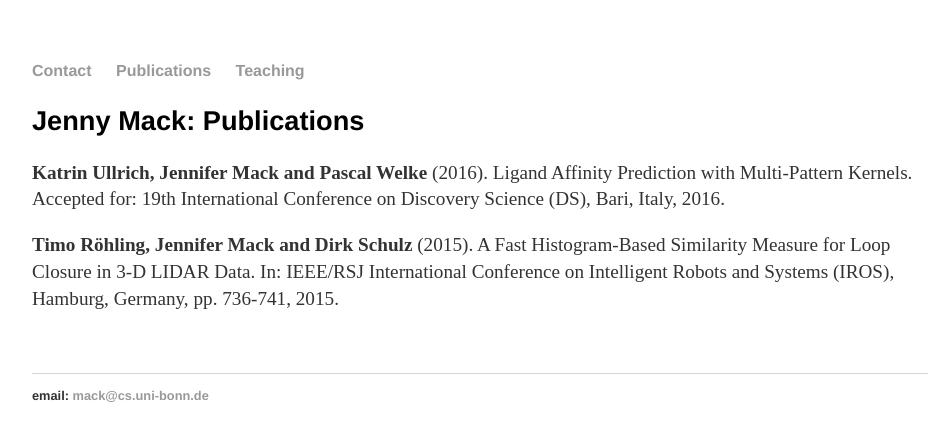
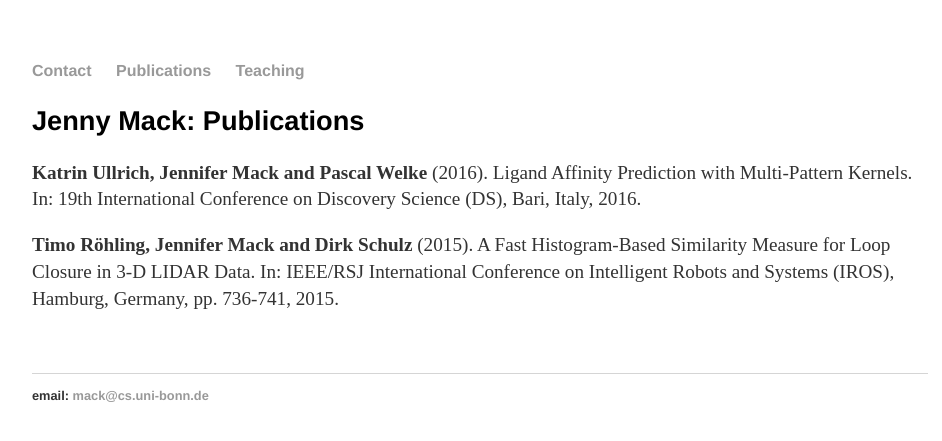
Before and after one commit to JennyMack/JennyMack.github.io, a Jekyll site: the page built from publications/index.html, in a window 1280 px wide. Shown: the top 441 px of the page, without its empty margins (160-1102 px from the left). Built offline with Jekyll 4.4.1, drawn with Linux system fonts in a browser that asks for light colours.

Commit message:
Paper published

```diff
--- a/publications/index.html
+++ b/publications/index.html
@@ -5,6 +5,6 @@ title: Publications
 
 <div class="cv">
 	<h2>Jenny Mack: Publications</h2>
-		<p><strong>Katrin Ullrich, Jennifer Mack and Pascal Welke</strong> (2016). Ligand Affinity Prediction with Multi-Pattern Kernels. Accepted for: 19th International Conference on Discovery Science (DS), Bari, Italy, 2016. <br>
+		<p><strong>Katrin Ullrich, Jennifer Mack and Pascal Welke</strong> (2016). Ligand Affinity Prediction with Multi-Pattern Kernels. In: 19th International Conference on Discovery Science (DS), Bari, Italy, 2016. <br>
 	<p><strong>Timo R&oumlhling, Jennifer Mack and Dirk Schulz</strong> (2015). A Fast Histogram-Based Similarity Measure for Loop Closure in 3-D LIDAR Data. In: IEEE/RSJ International Conference on Intelligent Robots and Systems (IROS), Hamburg, Germany, pp. 736-741, 2015.
 </div>
```
